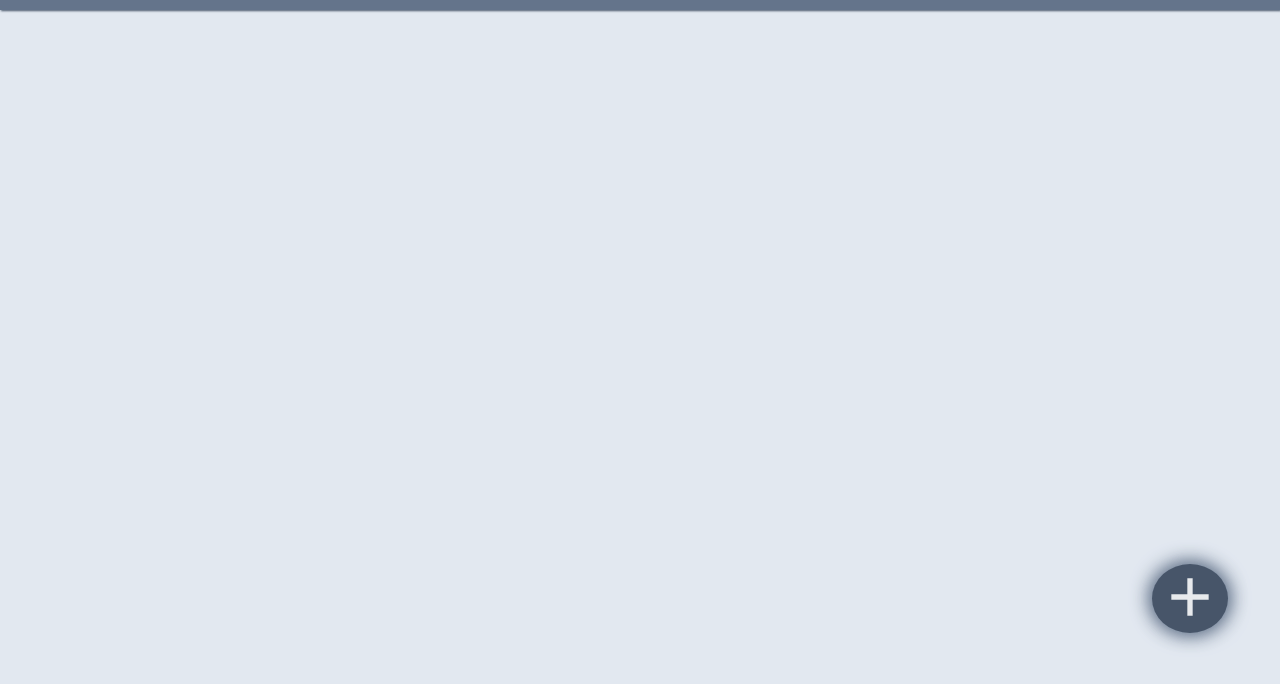
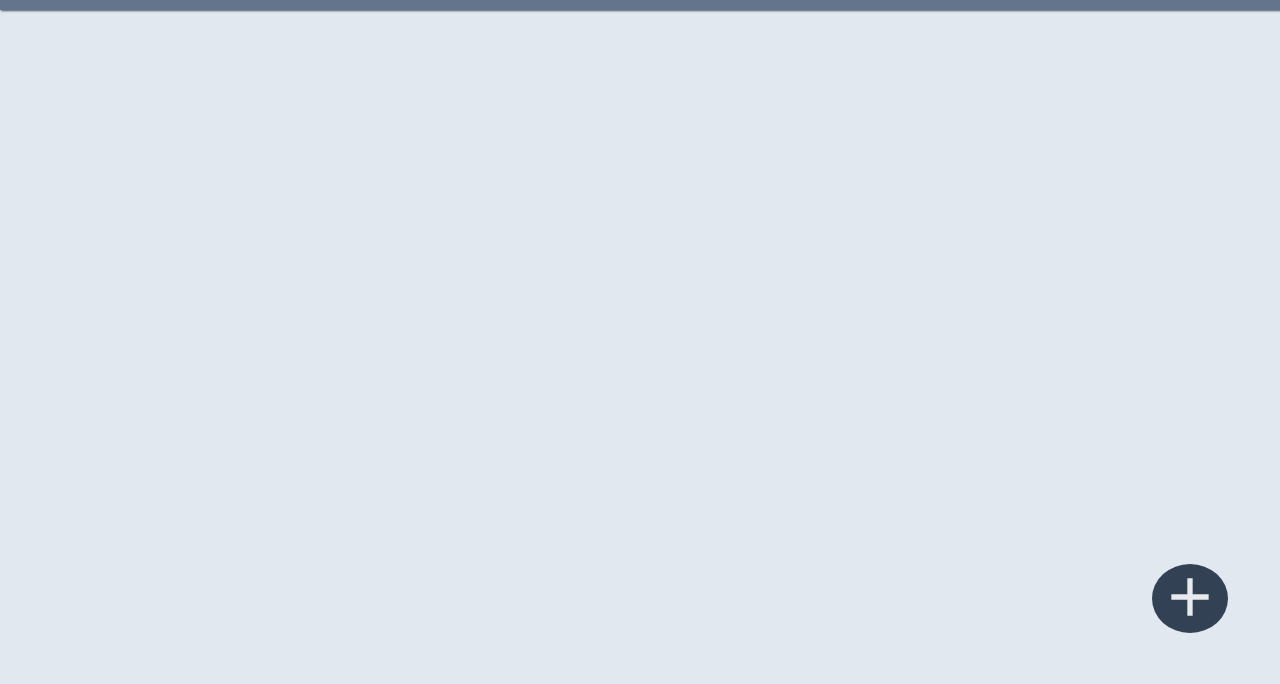
Before and after one commit to sushil174/Library-Managment, a plain HTML site: page index.html in a window 1280 px wide. In both pictures the pointer is over the button 1190 px from the left and 714 px from the top of the page. Shown: the part 116-800 px from the top of the page. Drawn offline with Linux system fonts and the light colour scheme; a web font is replaced by a local one.

Commit message:
add button style

```diff
--- a/style.css
+++ b/style.css
@@ -46,6 +46,7 @@ html {
     text-align: center;
     display: grid;
     grid-template-rows: 4fr 1fr;
+    gap: 0.8em;
     border: none;
     box-shadow: inset 8px -8px #475569,
                 2px 2px 5px #475569;
@@ -132,8 +133,7 @@ form li label {
 
 }
 #add:hover {
-    box-shadow:  1px 1px 20px #64748b,
-                -1px -1px 20px #64748b;
+    background-color: #334155;
 }
 #add img {
     height: 4rem;
```
